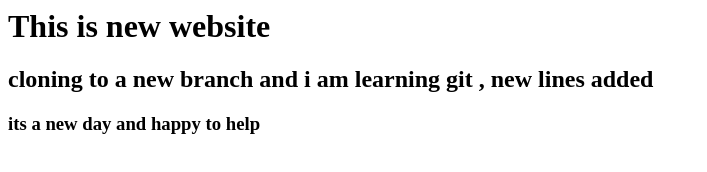
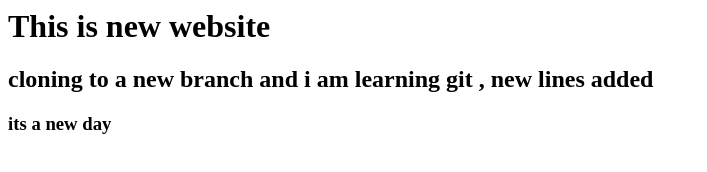
Before and after one commit to vikas99341/sample-25-03-21, a plain HTML site: page index.html in a window 1280 px wide. Shown: the whole page, without its empty margins (0-707 px from the left). Drawn offline with Linux system fonts and the light colour scheme.

Commit message:
Revert "main branch"
This reverts commit 322101bab2f0f216089b92cce7ebabc07d272108.

```diff
--- a/index.html
+++ b/index.html
@@ -1,3 +1,3 @@
 <h1> This is new website </h1>
 <h2> cloning to a new branch and i am learning git , new lines added </h2>
-<h3> its a new day and happy to help </h3>
+<h3> its a new day </h3>
```
